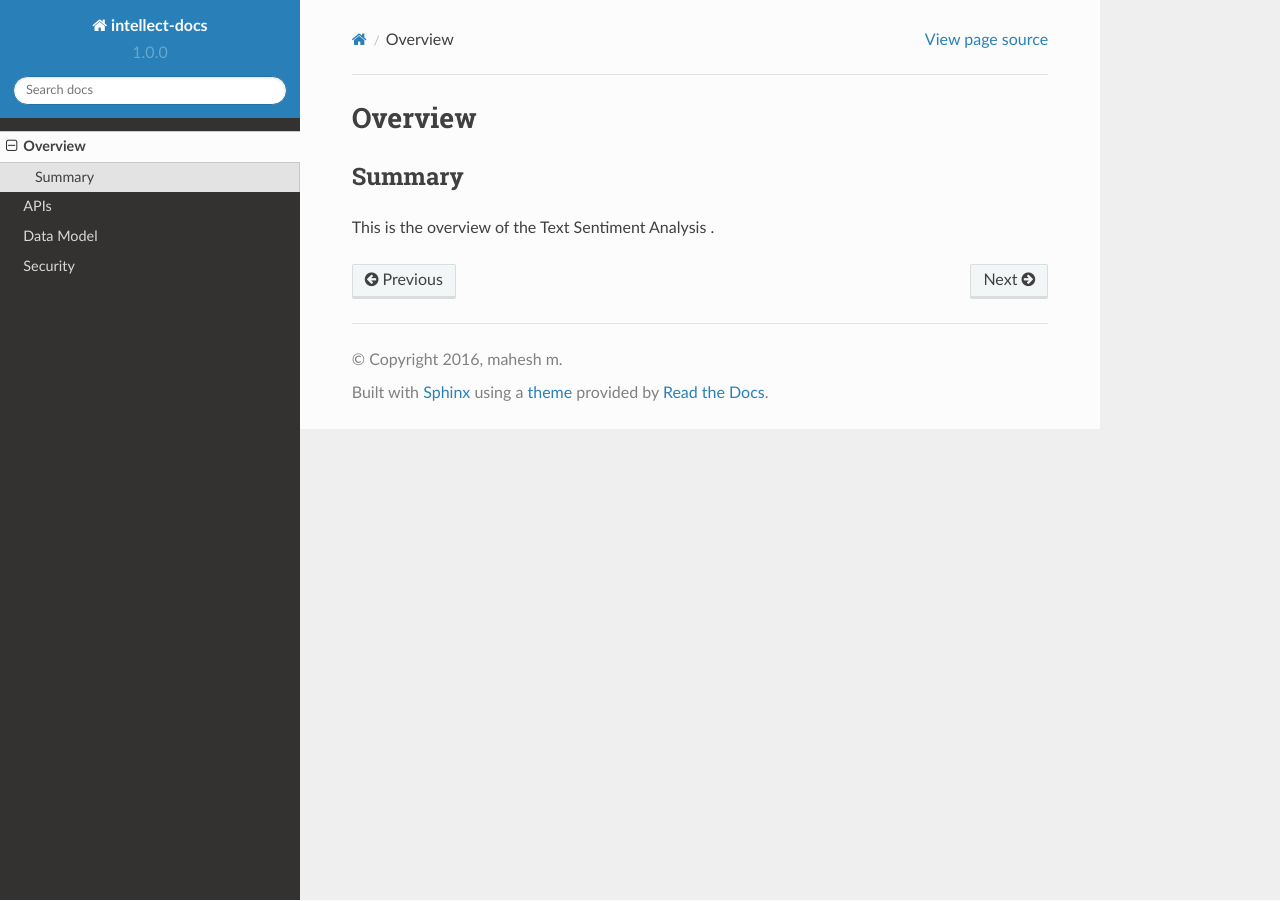
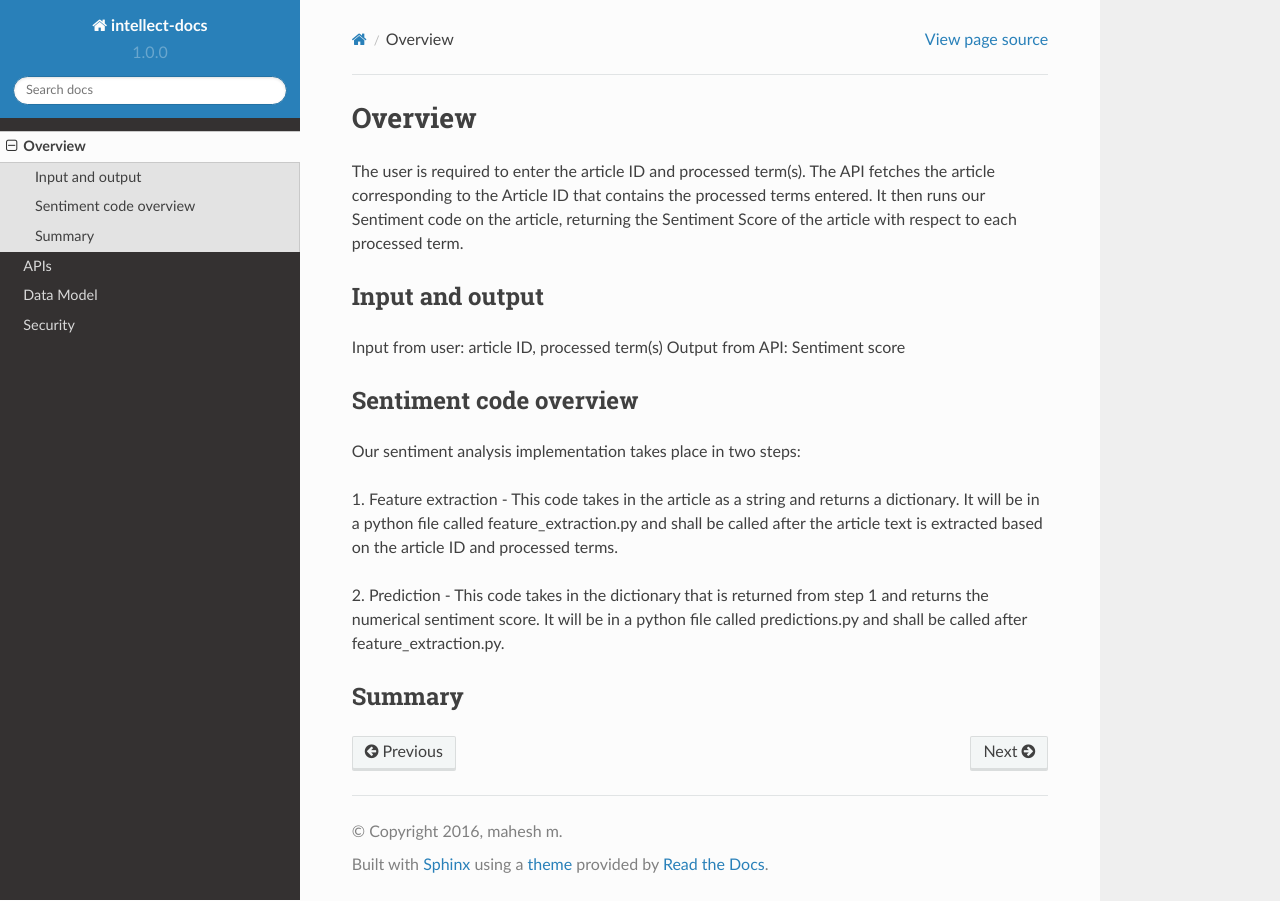
Before and after one commit to Manan98/sentiment_api, a Sphinx documentation site: the page built from docs/source/overview.rst, in a window 1280 px wide. Built offline with Sphinx 7.4.7 and the Read the Docs theme 2.0.0, drawn with Linux system fonts in a browser that asks for light colours; pages that are not in the unit, such as notebooks, are missing from menus.

Commit message:
Prospective overview and security description.

```diff
--- a/docs/source/overview.rst
+++ b/docs/source/overview.rst
@@ -1,7 +1,28 @@
 ========
 Overview
 ========
+
+The user is required to enter the article ID and processed term(s).
+The API fetches the article corresponding to the Article ID that contains the processed terms entered. It then runs our
+Sentiment code on the article, returning the Sentiment Score of the article with respect to each processed term.
+
+----------------
+Input and output
+----------------
+Input from user: article ID, processed term(s)
+Output from API: Sentiment score
+
+-----------------------
+Sentiment code overview
+-----------------------
+Our sentiment analysis implementation takes place in two steps:
+
+1. Feature extraction - This code takes in the article as a string and returns a dictionary. It will be in a python file
+called feature_extraction.py and shall be called after the article text is extracted based on the article ID and processed terms.
+
+2. Prediction - This code takes in the dictionary that is returned from step 1 and returns the numerical sentiment score. It
+will be in a python file called predictions.py and shall be called after feature_extraction.py.
+
 -------
 Summary
 -------
-This is the overview of the Text Sentiment Analysis .
```
Also changed, not shown: docs/source/security.rst (+8 -0 lines).
